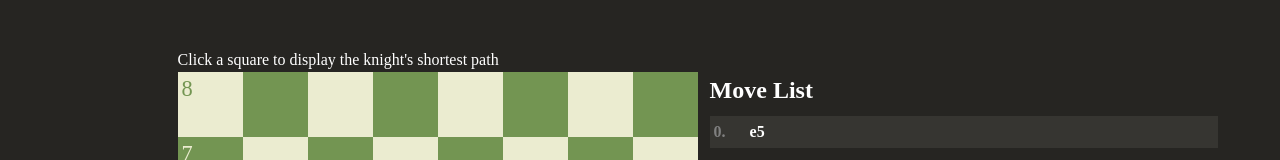
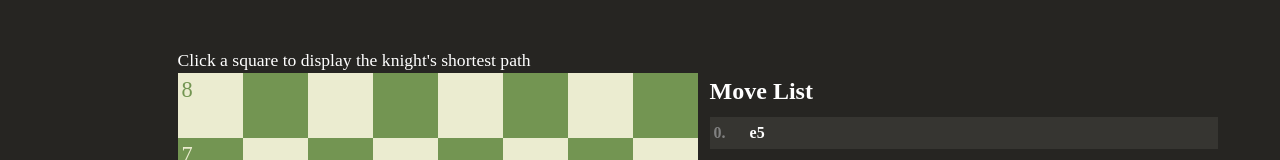
Before and after one commit to ckyever/how-does-the-knight-move, a website built with webpack: page src/template.html in a window 1280 px wide. Shown: the top 160 px of the page. Built offline with nearby package versions, Linux system fonts and the light colour scheme.

Commit message:
Increase instruction text readability

```diff
--- a/src/styles.css
+++ b/src/styles.css
@@ -204,4 +204,6 @@ body .container {
 #instructions {
   grid-column: span 2;
   color: white;
+  font-weight: 500;
+  font-size: 1.1rem;
 }
```
